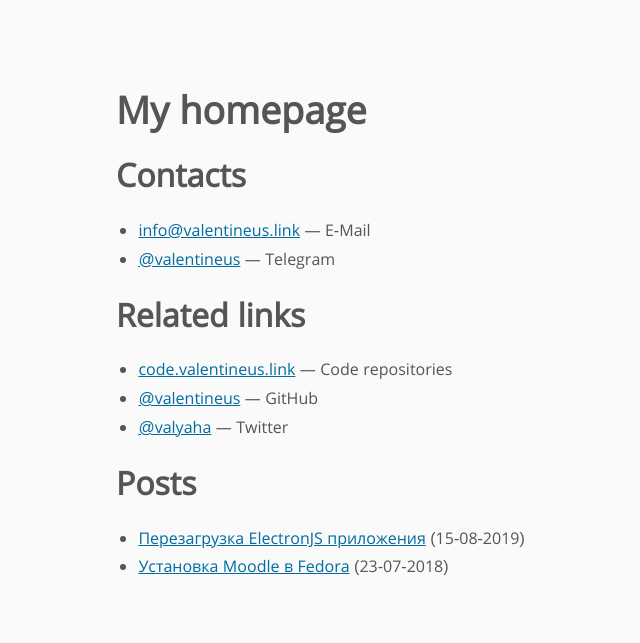
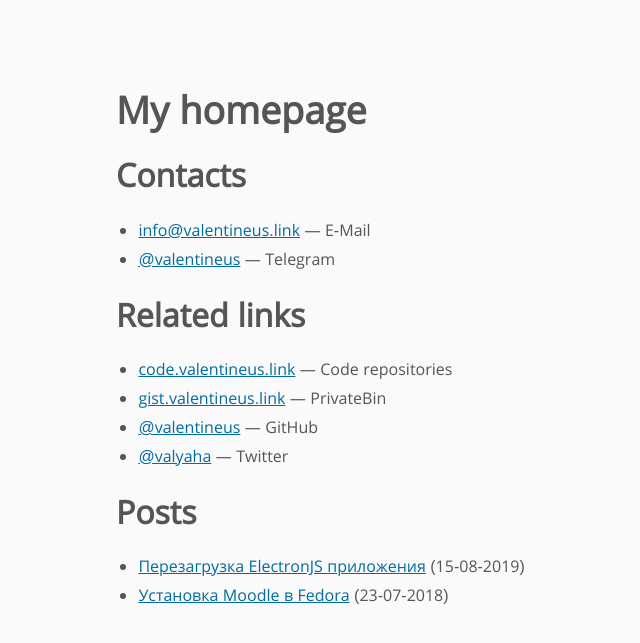
Before and after one commit to valentineus/popov.link, a Jekyll site: the page built from _pages/index.html, in a window 1280 px wide. Shown: the top 643 px of the page, without its empty margins (76-716 px from the left). Built offline with Jekyll 4.4.1, drawn with Linux system fonts in a browser that asks for light colours; some web fonts are replaced.

Commit message:
Added PrivateBin link
Signed-off-by: Valentin Popov <info@valentineus.link>

```diff
--- a/_data/links.yml
+++ b/_data/links.yml
@@ -1,6 +1,10 @@
 - title: "code.valentineus.link"
   description: "Code repositories"
   url: "https://code.valentineus.link"
+
+- title: "gist.valentineus.link"
+  description: "PrivateBin"
+  url: "https://gist.valentineus.link/"
 
 - title: "@valentineus"
   description: "GitHub"
```
